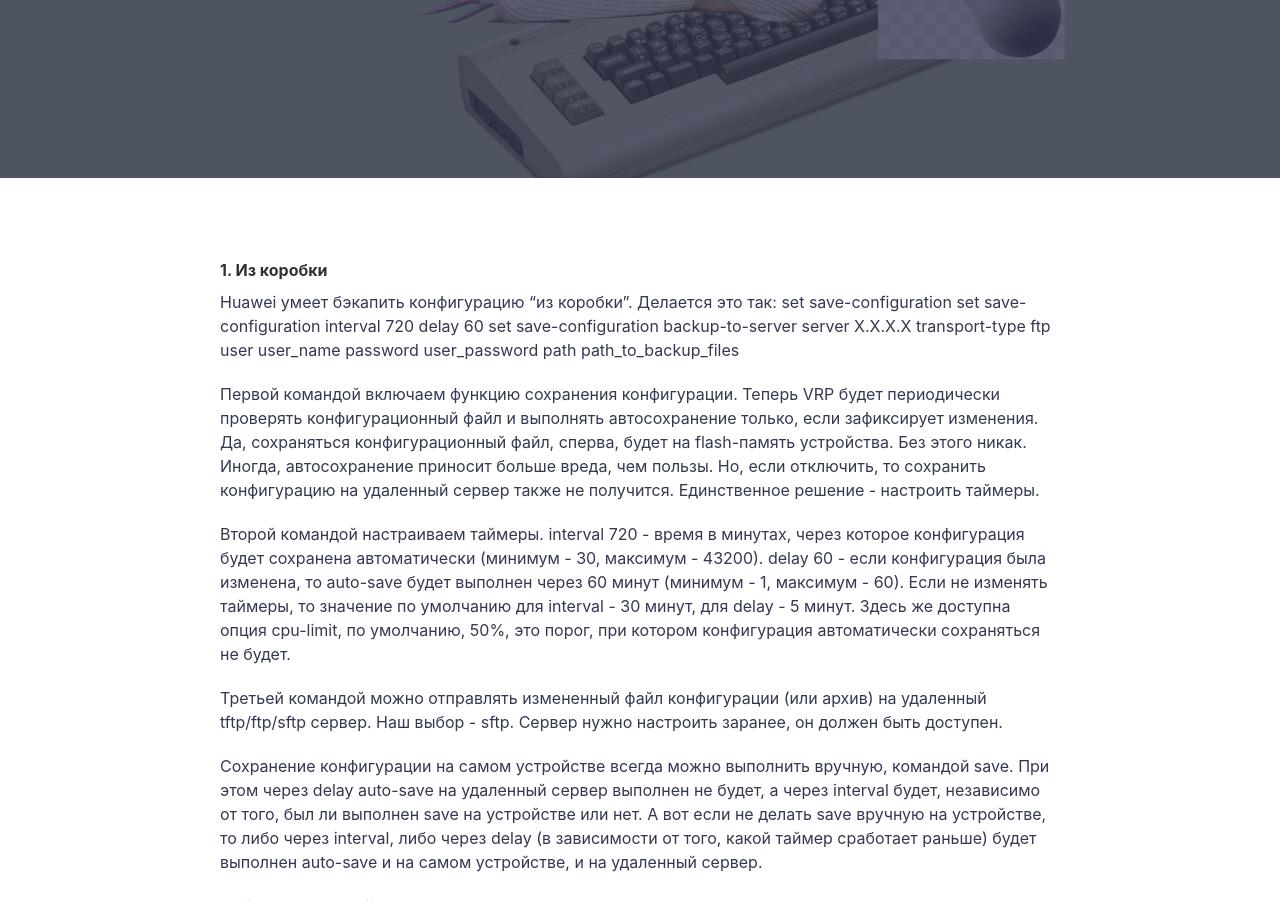
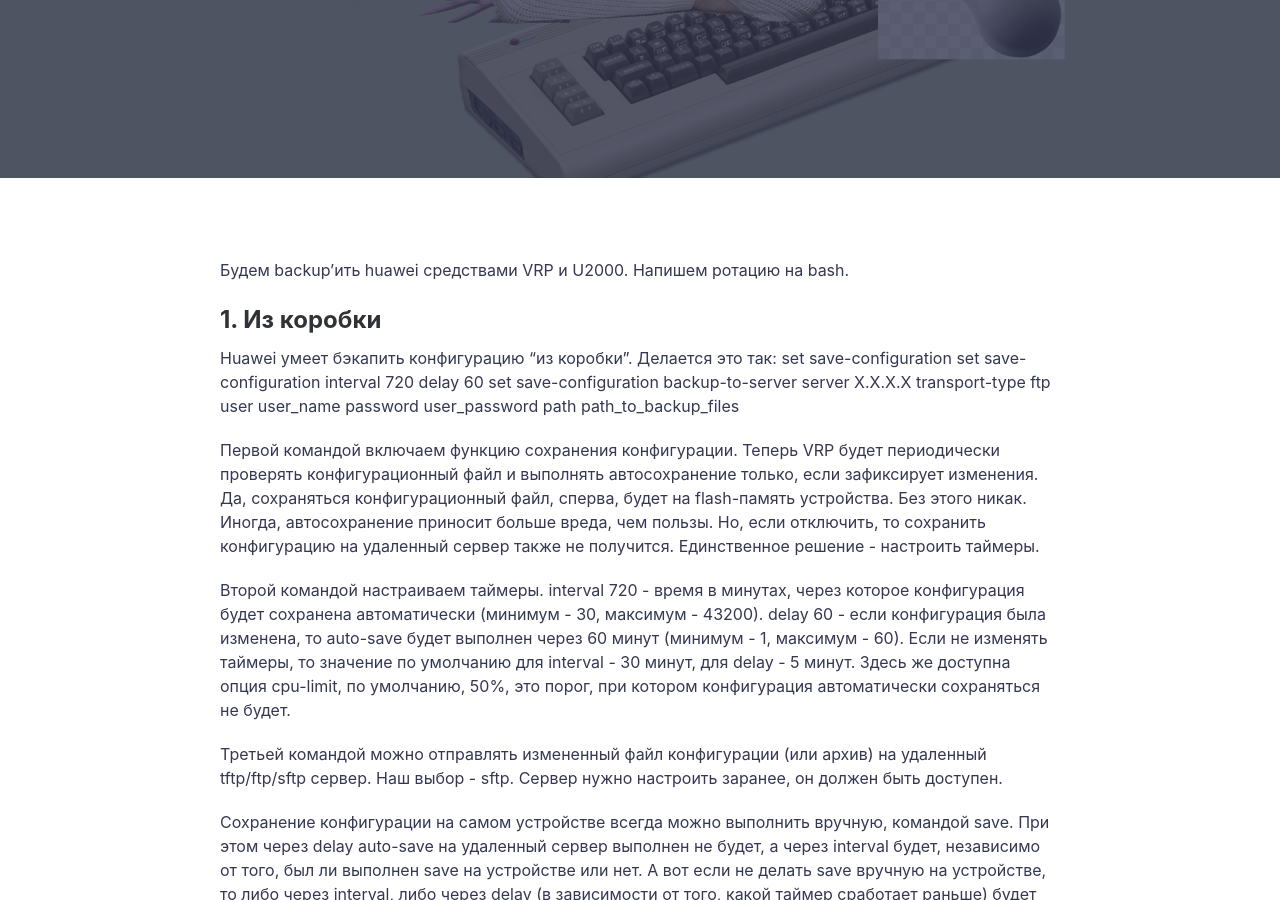
Before and after one commit to netdotwork/netdotwork.github.io, a Jekyll site: the page built from _posts/2019-12-30-huawei-backup.md, in a window 1280 px wide and 900 px high, scrolled down 398 px. Built offline with Jekyll 4.4.1, drawn with Linux system fonts in a browser that asks for light colours; comment, search, counter and statistics services are not loaded.

Commit message:
Update 2019-12-30-huawei-backup.md

```diff
--- a/_posts/2019-12-30-huawei-backup.md
+++ b/_posts/2019-12-30-huawei-backup.md
@@ -7,7 +7,9 @@ categories: Linux Networking Code
 tags: [ huawei, backup, bash ]
 ---
 
-#### 1. Из коробки
+Будем backup'ить huawei средствами VRP и U2000. Напишем ротацию на bash.
+
+## 1. Из коробки
 
 Huawei умеет бэкапить конфигурацию "из коробки". Делается это так:
 set save-configuration
@@ -75,7 +77,7 @@ hcmod +x rotationscript.sh
 
 Скрипт будет выполнять ротацию ежедневно, оставляя для каждого устройства не более 7 файлов конфигурации. Хотя файлы конфигурации и небольшие, можно добавить ротацию для файлов, которые хранятся больше 365 дней. Поможет атрибут -mtime 365 для find
 
-#### 2. Из U2000
+## 2. Из U2000
 
 Настроим U2000 для сохранения файлов конфигурации на удаленный sftp-сервер.
 - Administration > Settings > FTP Account Information Management > Configure FTP Account > создаем account для доступа к удаленному sftp-серверу.
```
